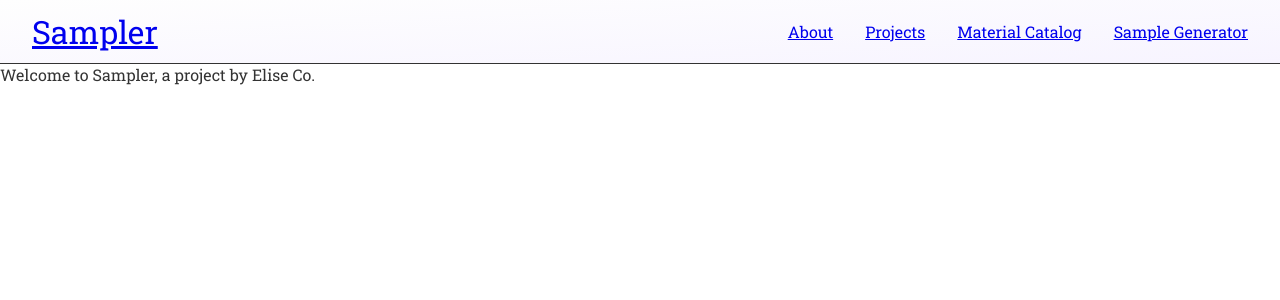
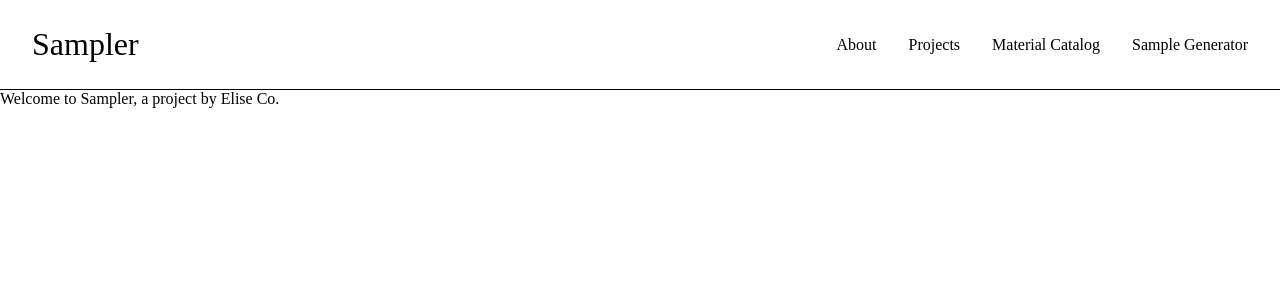
Before and after one commit to eliseco/samplersite, a Nuxt app: page / in a window 1280 px wide. Shown: the top 300 px of the page. Built offline with nearby package versions, Linux system fonts and the light colour scheme.

Commit message:
Import fonts and update global styles

```diff
--- a/assets/main.css
+++ b/assets/main.css
@@ -5,23 +5,19 @@
 }
 
 :root {
-  --font-family: 'Roboto Slab', sans-serif;
+  --roboto: 'Roboto', sans-serif;
+  --rajdhani: 'Rajdhani', sans-serif;
+  --righteous: 'Righteous', sans-serif;
 
-  --background-gradient: linear-gradient(
-    to bottom right,
-    #fefefe 0%,
-    #f7f4ff 100%
-  );
+  --border-dark: black;
+  --border-light: #d9d9d9;
+  --text: black;
+  --card-background-front: #c4c4c4;
 
-  --border-radius: 3px;
-  --border-color: #00ff;
-  --padding: 0.5em;
-  --topbar-height: 4em;
-
-  --text: #333333;
-
-  --card-width: 360px;
-  --card-height: 440px;
+  --padding: 30px;
+  --topbar-height: 90px;
+  --card-width: 270px;
+  --card-height: 330px;
 }
 
 html {
@@ -37,6 +33,23 @@ body {
   margin: 0;
   color: var(--text);
   font-family: var(--font-family);
+}
+
+a:link {
+  text-decoration: none;
+  color: var(--text);
+}
+a:visited {
+  text-decoration: none;
+  color: var(--text);
+}
+a:hover {
+  text-decoration: none;
+  color: var(--text);
+}
+a:active {
+  text-decoration: none;
+  color: var(--text);
 }
 
 /*
--- a/nuxt.config.js
+++ b/nuxt.config.js
@@ -31,7 +31,15 @@ export default {
       },
       {
         rel: 'stylesheet',
-        href: 'https://fonts.googleapis.com/css2?family=Roboto+Slab:wght@200;400;700&display=swap" rel="stylesheet',
+        href: 'https://fonts.googleapis.com/css2?family=Righteous&display=swap" rel="stylesheet',
+      },
+      {
+        rel: 'stylesheet',
+        href: 'https://fonts.googleapis.com/css2?family=Righteous&display=swap" rel="stylesheet',
+      },
+      {
+        rel: 'stylesheet',
+        href: 'https://fonts.googleapis.com/css2?family=Rajdhani:wght@500;600&family=Righteous&family=Roboto:wght@400;700&display=swap" rel="stylesheet',
       },
     ],
   },
```
